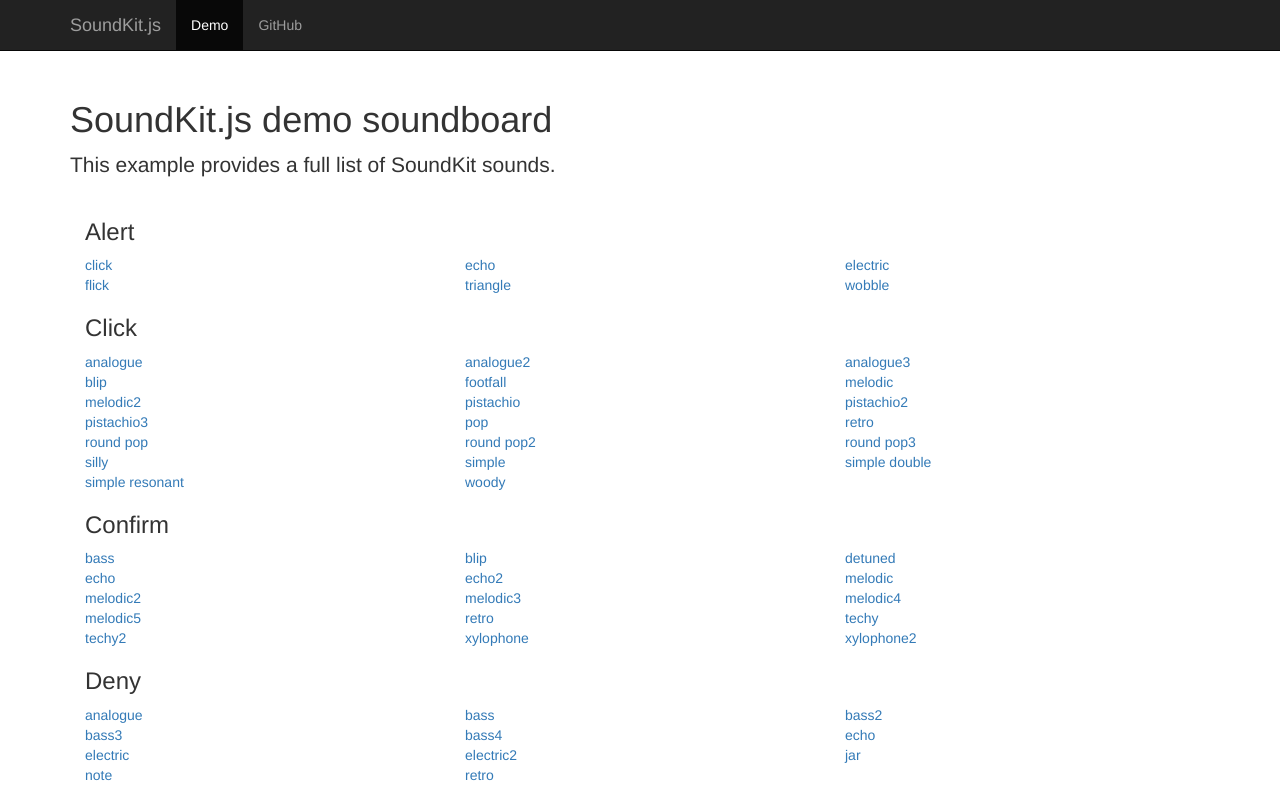
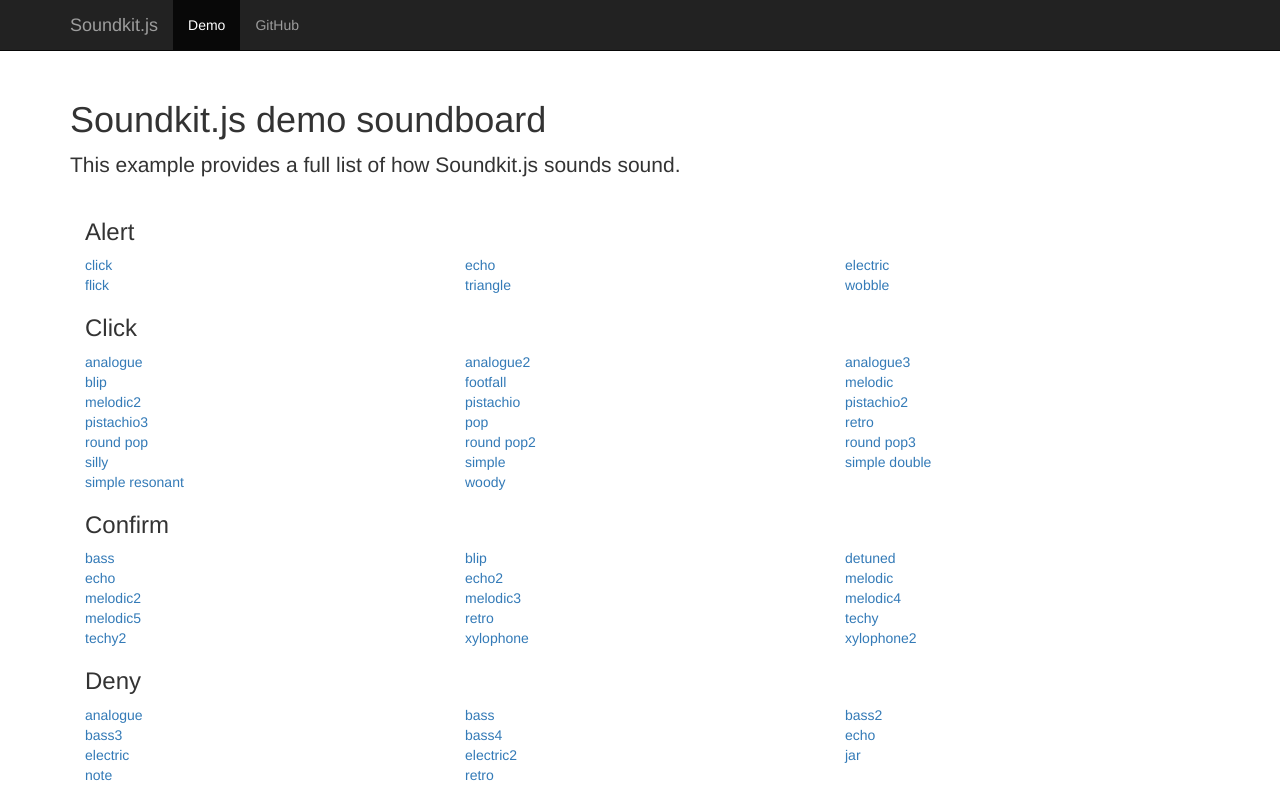
Before and after one commit to hellodaniel/soundkit.js, a plain HTML site: page demo.html in a window 1280 px wide. Shown: the top 800 px of the page. Drawn offline with nearby package versions, Linux system fonts and the light colour scheme.

Commit message:
Going for full lowercase

```diff
--- a/demo.html
+++ b/demo.html
@@ -5,7 +5,7 @@
     <meta charset="utf-8">
     <meta http-equiv="X-UA-Compatible" content="IE=edge">
     <meta name="viewport" content="width=device-width, initial-scale=1">
-    <title>SoundKit.js example</title>
+    <title>Soundkit.js example</title>
 
     <!-- Bootstrap included here for basic formatting - it's not required -->
     <link href="https://maxcdn.bootstrapcdn.com/bootstrap/3.3.4/css/bootstrap.min.css" rel="stylesheet">
@@ -33,7 +33,7 @@
             <span class="icon-bar"></span>
             <span class="icon-bar"></span>
           </button>
-          <a class="navbar-brand" href="#" onclick="return false;" >SoundKit.js</a>
+          <a class="navbar-brand" href="#" onclick="return false;" >Soundkit.js</a>
         </div>
         <div id="navbar" class="collapse navbar-collapse">
           <ul class="nav navbar-nav">
@@ -47,8 +47,8 @@
     <div class="container">
 
 
-        <h1 style="margin-top: 100px;">SoundKit.js demo soundboard</h1>
-        <p class="lead">This example provides a full list of SoundKit sounds.</p>
+        <h1 style="margin-top: 100px;">Soundkit.js demo soundboard</h1>
+        <p class="lead">This example provides a full list of how Soundkit.js sounds sound.</p>
 
         <div class="col-xs-12"><h3>Alert</h3></div>
         <div class="col-xs-12 cols-sm-6 col-md-4 cols-lg-2"><a href="#" onclick="return false;" data-sound-click="alert-click">click</a></div>
@@ -137,7 +137,7 @@
     </div><!-- /.container -->
 
 
-    <!-- Load SoundKit right at the end -->
+    <!-- Load Soundkit right at the end -->
     <script src="soundkit.js"></script>
 
   </body>
```
